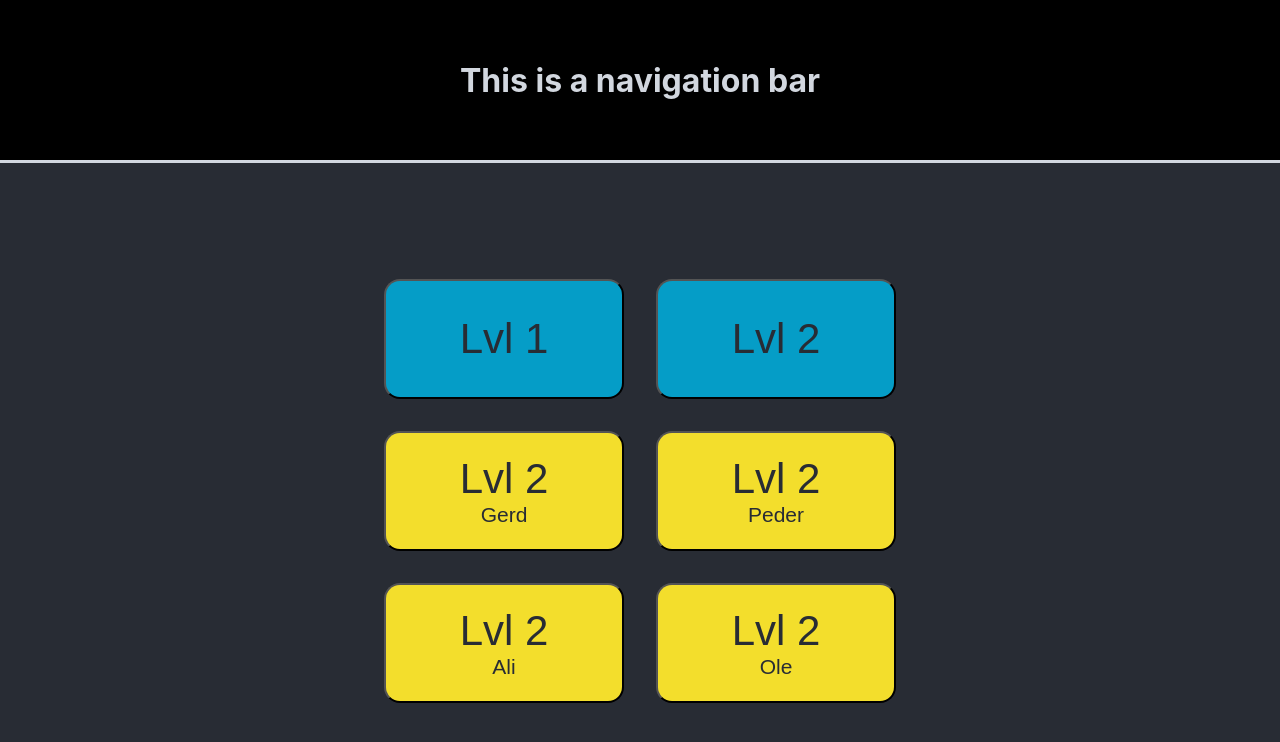
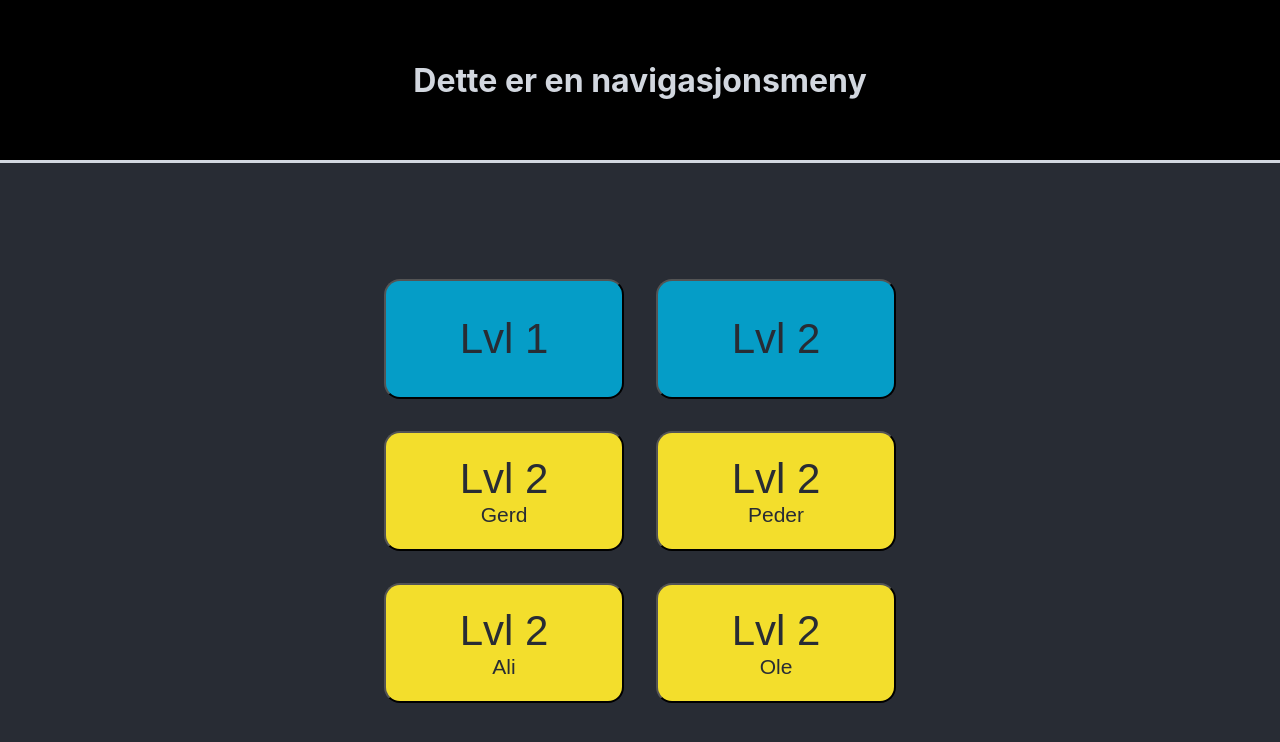
Before and after one commit to fishyFrogFace/08_TFB_INN, a React (Create React App) app: page / in a window 1280 px wide. Shown: the top 742 px of the page. Built offline with nearby package versions, Linux system fonts and the light colour scheme.

Commit message:
Change all visible text to Norwegian

```diff
--- a/src/components/NavBar.tsx
+++ b/src/components/NavBar.tsx
@@ -4,7 +4,7 @@ import './NavBar.css';
 const NavBar: React.FC<{}> = props => {
   return (
     <div className='navBar'>
-      <h1>This is a navigation bar</h1>
+      <h1>Dette er en navigasjonsmeny</h1>
     </div>
   );
 }
```
Also changed, not shown: 1 other file (tests, documents, lock files or other folders).
